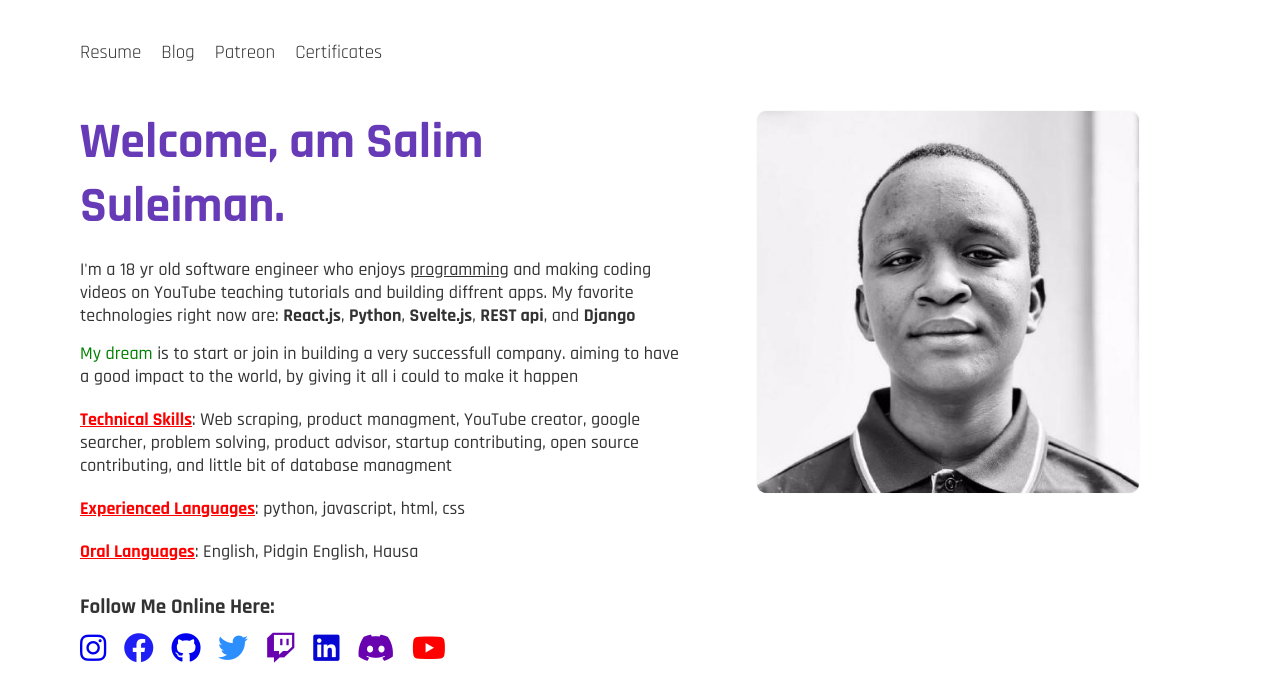
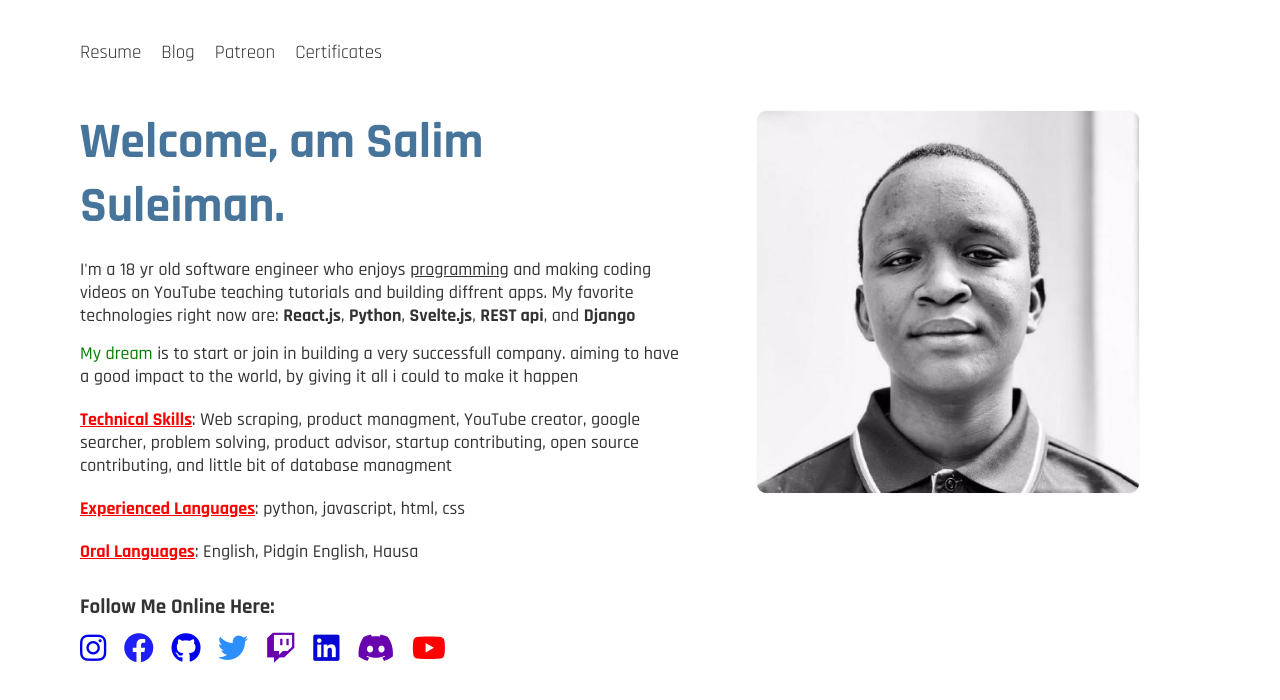
Before and after one commit to salimsuleiman/myportfolio, a plain HTML site: page index.html in a window 1280 px wide. Drawn offline with Linux system fonts and the light colour scheme.

Commit message:
Add files via upload

```diff
--- a/styles.css
+++ b/styles.css
@@ -26,7 +26,7 @@ a {
 }
 
 .me h1 {
-    color: #673bb7;
+    color: #46749A;
     font-size: 50px;
     text-align: left;
 }
```
